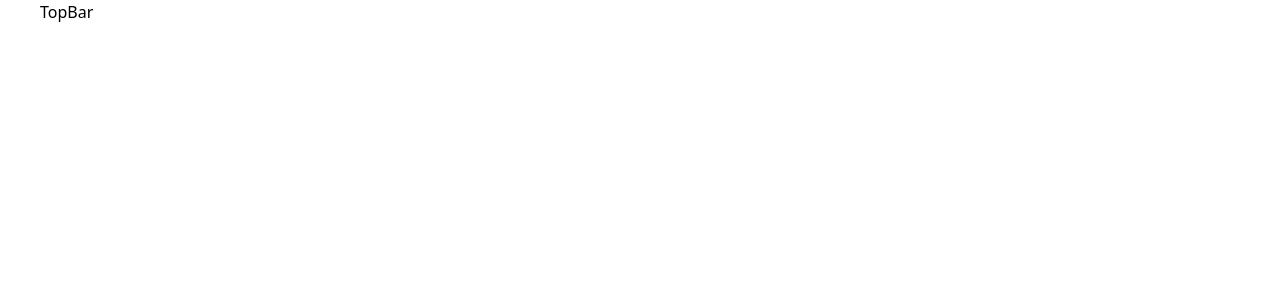
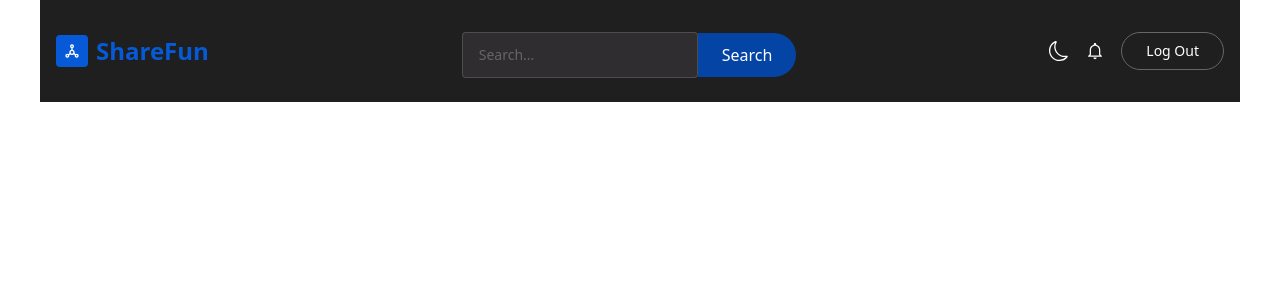
Before and after one commit to akshaykumarhp/Interactify-socialmedia-project, a React (Create React App) app: page / in a window 1280 px wide. Shown: the top 300 px of the page. Built offline with nearby package versions, Linux system fonts and the light colour scheme.

Commit message:
Made changes in Topbar

```diff
--- a/src/components/TopBar.jsx
+++ b/src/components/TopBar.jsx
@@ -1,7 +1,81 @@
-import React from 'react'
+import { TbSocial } from "react-icons/tb";
+import { BsMoon, BsSunFill } from "react-icons/bs";
+import { IoMdNotificationsOutline } from "react-icons/io";
+import { Link } from "react-router-dom";
+import CustomButton from "./CustomButton";
+import TextInput from "./TextInput";
+import { useSelector, useDispatch } from "react-redux";
+import { SetTheme } from "../redux/theme";
+import { Logout } from "../redux/userSlice";
+import { fetchPosts } from "../utils";
+import { useForm } from "react-hook-form";
 
 const TopBar = () => {
-  return <div>TopBar</div>
-}
+  const { theme } = useSelector((state) => state.theme);
+  const { user } = useSelector((state) => state.user);
+  const dispatch = useDispatch();
+  const {
+    register,
+    handleSubmit,
+    formState: { errors },
+  } = useForm({
+    mode: "onChange",
+  });
 
-export default TopBar
+  const handleTheme = () => {
+    const themeValue = theme === "light" ? "dark" : "light";
+
+    dispatch(SetTheme(themeValue));
+  };
+
+  const handleSearch = async (data) => {
+    await fetchPosts(user.token, dispatch, "", data);
+  };
+
+  return (
+    <div className='topbar w-full flex items-center justify-between py-3 md:py-6 px-4 bg-primary'>
+      <Link to='/' className='flex gap-2 items-center'>
+        <div className='p-1 md:p-2 bg-[#065ad8] rounded text-white'>
+          <TbSocial />
+        </div>
+        <span className='text-xl md:text-2xl text-[#065ad8] font-semibold'>
+          ShareFun
+        </span>
+      </Link>
+      <form
+        className='hidden md:flex items-center justify-center'
+        onSubmit={handleSubmit(handleSearch)}
+      >
+        <TextInput
+          placeholder='Search...'
+          styles='w-[18rem] lg:w-[38rem]  rounded-l-full py-3 '
+          register={register("search")}
+        />
+        <CustomButton
+          title='Search'
+          type='submit'
+          containerStyles='bg-[#0444a4] text-white px-6 py-2.5 mt-2 rounded-r-full'
+        />
+      </form>
+      {/* ICONS */}
+      <div className='flex gap-4 items-center text-ascent-1 text-md md:text-xl'>
+        <button onClick={() => handleTheme()}>
+          {theme ? <BsMoon /> : <BsSunFill />}
+        </button>
+        <div className='hidden lg:flex'>
+          <IoMdNotificationsOutline />
+        </div>
+
+        <div>
+          <CustomButton
+            onClick={() => dispatch(Logout())}
+            title='Log Out'
+            containerStyles='text-sm text-ascent-1 px-4 md:px-6 py-1 md:py-2 border border-[#666] rounded-full'
+          />
+        </div>
+      </div>
+    </div>
+  );
+};
+
+export default TopBar;
```
